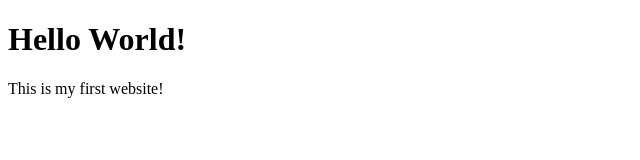
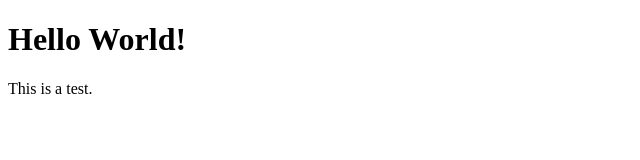
Before and after one commit to Ryan-Wilbert/MI349, a plain HTML site: page index.html in a window 1280 px wide. Shown: the full height of the page, 0-640 px from the left. Drawn offline with Linux system fonts and the light colour scheme.

Commit message:
Testing deploy.

```diff
--- a/index.html
+++ b/index.html
@@ -7,6 +7,6 @@
 </head>
 <body>
     <h1>Hello World!</h1>
-    <p>This is my first website!</p>
+    <p>This is a test.</p>
 </body>
 </html>
```
